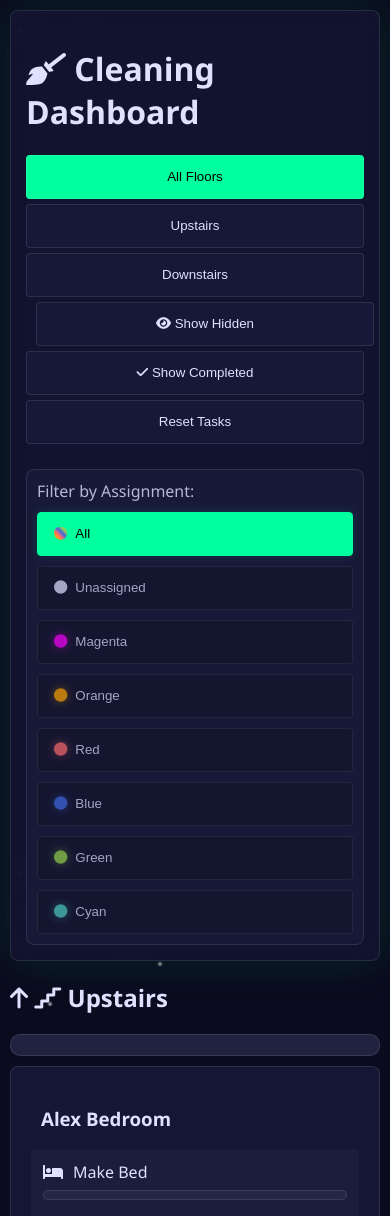
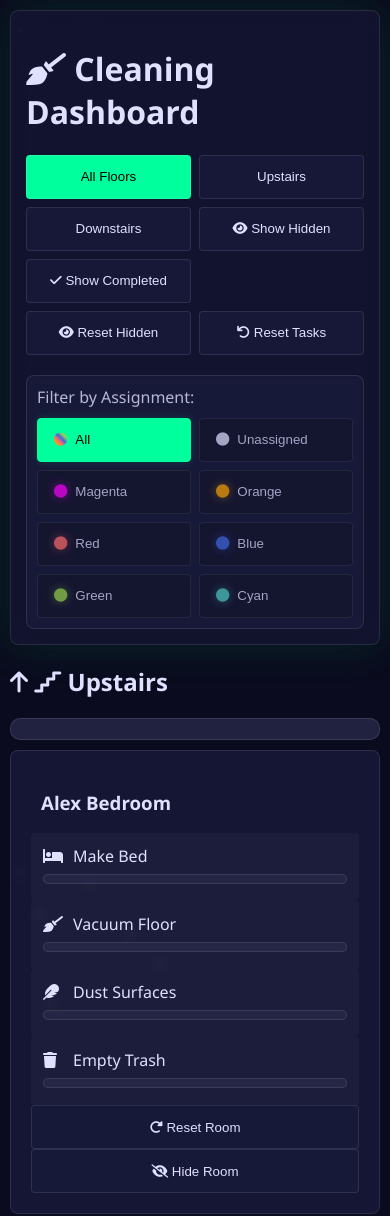
Before and after one commit to ericbjones/clean-invaders, a Flask app: page / in a window 390 px wide. Shown: the top 1216 px of the page. Run offline with Flask 3, Linux system fonts and the light colour scheme; data comes from the database, SQL or seed files in the repository.

Commit message:
minor changes

```diff
--- a/static/dashboard.js
+++ b/static/dashboard.js
@@ -287,13 +287,16 @@
         task.style.display = (!isCompleted || showCompleted) && matchesFilter ? '' : 'none';
     });
 
-    // Update room visibility based on task completion and filters
+    // Update room visibility based on task completion, filters, and hidden status
     document.querySelectorAll('.room-card').forEach(room => {
         const tasks = room.querySelectorAll('.task');
         const hasVisibleTasks = Array.from(tasks).some(task => task.style.display !== 'none');
+        const isHidden = room.classList.contains('is-hidden');
 
-        // Only show room if it has visible tasks
-        room.style.display = hasVisibleTasks ? '' : 'none';
+        // Show room if:
+        // 1. It has visible tasks AND
+        // 2. Either showHidden is true OR the room is not hidden
+        room.style.display = hasVisibleTasks && (showHidden || !isHidden) ? '' : 'none';
     });
 }
 
@@ -452,13 +455,23 @@
             'Content-Type': 'application/json',
         }
     })
-    .then(response => response.json())
+    .then(response => {
+        if (!response.ok) {
+            throw new Error('Network response was not ok');
+        }
+        return response.json();
+    })
     .then(data => {
-        if (data.success) {
-            loadProgress();
-            const menu = document.getElementById('showHiddenMenu');
-            menu.style.display = 'none';
-        }
+        console.log('Hidden rooms reset successful:', data);
+        // Remove is-hidden class from all rooms
+        document.querySelectorAll('.room-card.is-hidden').forEach(room => {
+            room.classList.remove('is-hidden');
+        });
+        // Update visibility to show newly unhidden rooms
+        updateTaskVisibility();
+    })
+    .catch(error => {
+        console.error('Error resetting hidden rooms:', error);
     });
 }
 
--- a/static/style.css
+++ b/static/style.css
@@ -41,6 +41,15 @@
     border: 1px solid rgba(255, 255, 255, 0.1);
     box-shadow: 0 0 20px rgba(0, 0, 0, 0.3),
                 0 0 40px var(--glow-color);
+    position: relative;
+}
+
+.header-right {
+    position: absolute;
+    right: 20px;
+    top: 70px;
+    display: flex;
+    gap: 8px;
 }
 
 .view-controls {
@@ -419,16 +428,16 @@
         gap: 15px;
     }
 
+    .view-controls {
+        display: grid;
+        grid-template-columns: repeat(auto-fill, minmax(120px, 1fr));
+        gap: 8px;
+    }
+
     .view-controls button {
         min-height: 44px;
-        margin-bottom: 5px;
         width: 100%;
-        margin-right: 0;
-    }
-
-    .view-controls {
-        display: flex;
-        flex-direction: column;
+        margin: 0;
     }
 
     .assignment-filters {
@@ -436,12 +445,33 @@
     }
 
     .color-filters {
-        flex-direction: column;
+        display: grid;
+        grid-template-columns: repeat(auto-fill, minmax(120px, 1fr));
+        gap: 8px;
     }
 
     .color-filter {
         width: 100%;
         justify-content: flex-start;
+        min-height: 44px;
+        margin: 0;
+    }
+
+    /* Make all button groups use grid */
+    .header-buttons,
+    .action-buttons,
+    .filter-buttons {
+        display: grid;
+        grid-template-columns: repeat(auto-fill, minmax(120px, 1fr));
+        gap: 8px;
+    }
+
+    /* Reset margins for all buttons in mobile */
+    button,
+    .btn-back,
+    .btn-hide {
+        margin: 0;
+        width: 100%;
         min-height: 44px;
     }
 
@@ -461,6 +491,14 @@
 
     .task-header i:hover::after {
         display: none;
+    }
+
+    .header-right {
+        position: static;
+        display: grid;
+        grid-template-columns: repeat(auto-fill, minmax(120px, 1fr));
+        gap: 8px;
+        margin-top: 8px;
     }
 }
 
--- a/templates/dashboard.html
+++ b/templates/dashboard.html
@@ -25,7 +25,10 @@
                 <button onclick="toggleShowCompleted()" id="show-completed-btn">
                     <i class="fas fa-check"></i> Show Completed
                 </button>
-                <button onclick="resetTasks()" style="float: right;">Reset Tasks</button>
+            </div>
+            <div class="header-right">
+                <button onclick="resetHidden()" title="Reset all hidden rooms"><i class="fas fa-eye"></i> Reset Hidden</button>
+                <button onclick="resetTasks()" title="Reset all task progress"><i class="fas fa-undo"></i> Reset Tasks</button>
             </div>
             <div class="assignment-filters">
                 <span class="filter-label">Filter by Assignment:</span>
```
Also changed, not shown: 1 other file.
